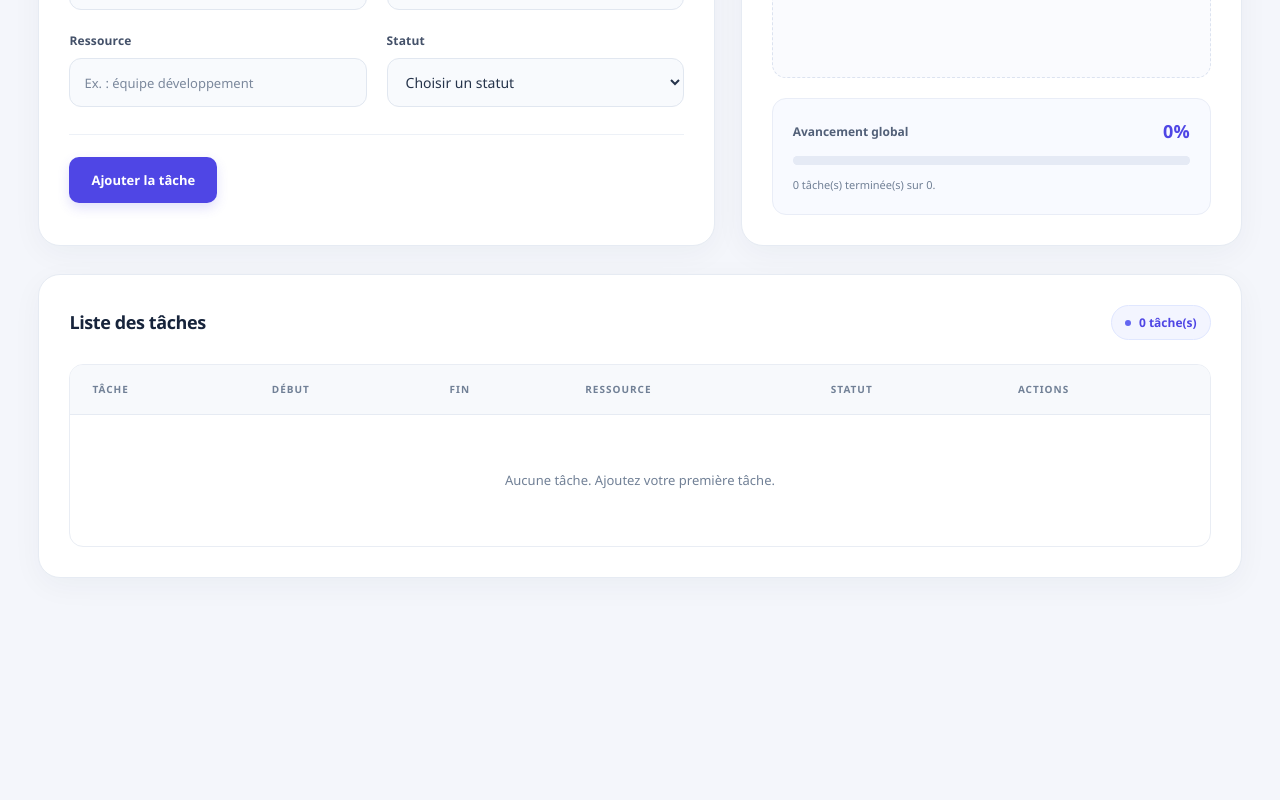
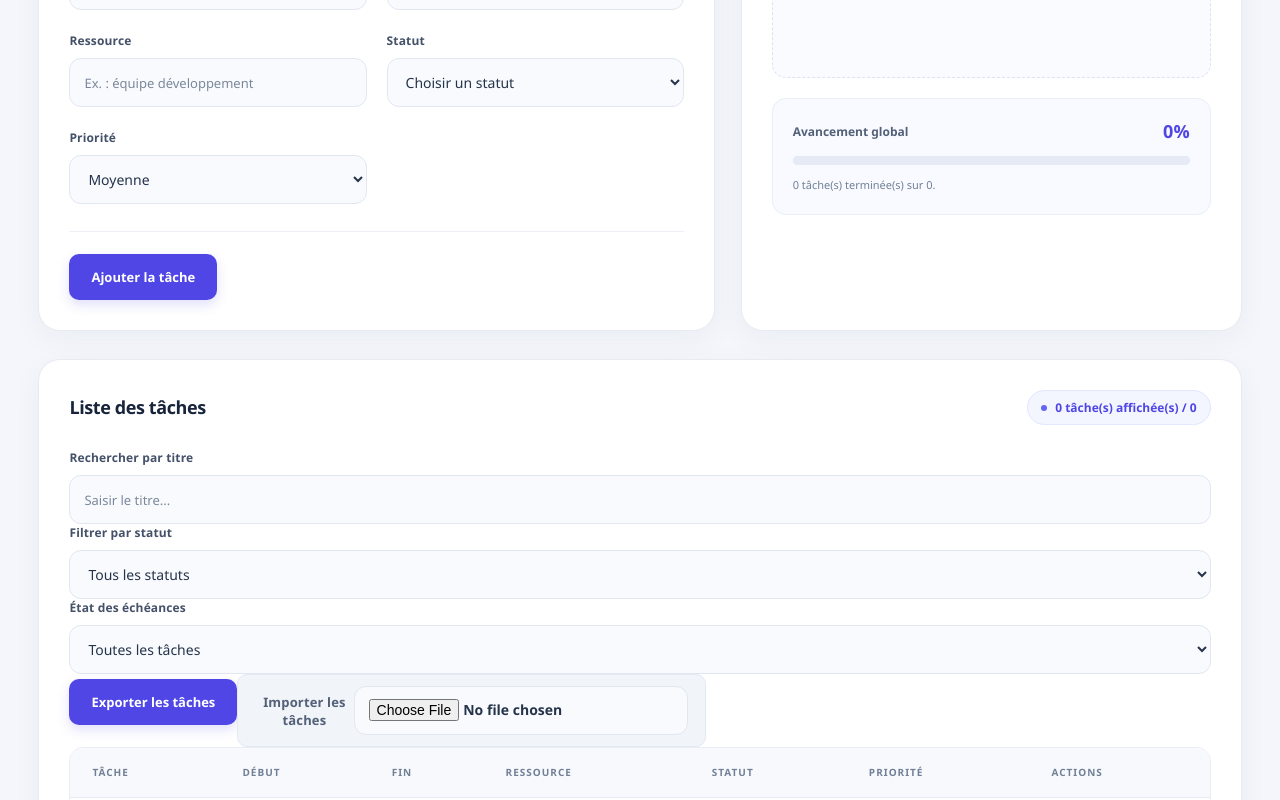
Before and after one commit to meryembouaddi/react-task-dashboard, a React (Vite) app: page / in a window 1280 px wide. Shown: the part 640-1440 px from the top of the page. Before the commit the page ends 1302 px from the top, so only its background shows below. Built offline with nearby package versions, Linux system fonts and the light colour scheme.

Commit message:
added new functions

```diff
--- a/src/Tasks.jsx
+++ b/src/Tasks.jsx
@@ -33,7 +33,8 @@ const statuts = [
     }
 ];
 
-// Date locale au format AAAA-MM-JJ.
+const priorites = ["Basse", "Moyenne", "Haute"];
+
 function DateAujourdhui() {
     const date = new Date();
     const annee = date.getFullYear();
@@ -43,7 +44,30 @@ function DateAujourdhui() {
     return `${annee}-${mois}-${jour}`;
 }
 
-// Charger les tâches avant le premier affichage du composant.
+function NormaliserTache(tache) {
+    return {
+        Title: tache.Title,
+        DateDebut: tache.DateDebut || "",
+        DateFin: tache.DateFin || "",
+        Ressource: tache.Ressource || "",
+        Status: tache.Status,
+        Priorite: priorites.includes(tache.Priorite)
+            ? tache.Priorite
+            : "Moyenne"
+    };
+}
+
+function TacheValide(tache) {
+    return (
+        tache &&
+        typeof tache.Title === "string" &&
+        typeof tache.DateDebut === "string" &&
+        typeof tache.DateFin === "string" &&
+        typeof tache.Ressource === "string" &&
+        statuts.some((statut) => statut.valeur === tache.Status)
+    );
+}
+
 function ChargerTaches() {
     try {
         const sauvegarde = localStorage.getItem(STORAGE_KEY);
@@ -52,21 +76,11 @@ function ChargerTaches() {
 
         const taches = JSON.parse(sauvegarde);
 
-        const donneesValides =
-            Array.isArray(taches) &&
-            taches.every(
-                (tache) =>
-                    tache &&
-                    typeof tache.Title === "string" &&
-                    typeof tache.DateDebut === "string" &&
-                    typeof tache.DateFin === "string" &&
-                    typeof tache.Ressource === "string" &&
-                    statuts.some(
-                        (statut) => statut.valeur === tache.Status
-                    )
-            );
+        if (!Array.isArray(taches) || !taches.every(TacheValide)) {
+            return [];
+        }
 
-        return donneesValides ? taches : [];
+        return taches.map(NormaliserTache);
     } catch (erreur) {
         console.error("Erreur de chargement :", erreur);
         return [];
@@ -74,26 +88,34 @@ function ChargerTaches() {
 }
 
 export default function TaskManager() {
+    // Champs du formulaire
     const [Title, SetTitle] = useState("");
     const [DateDebut, SetDateDebut] = useState("");
     const [DateFin, SetDateFin] = useState("");
     const [Ressource, SetRessource] = useState("");
     const [Status, SetStatus] = useState("");
+    const [Priorite, SetPriorite] = useState("Moyenne");
 
+    // Liste des tâches
     const [Tasks, SetTasks] = useState(ChargerTaches);
     const [IndexModification, SetIndexModification] = useState(null);
 
+    // Date et sauvegarde
     const [Aujourdhui, SetAujourdhui] = useState(DateAujourdhui);
     const [ErreurSauvegarde, SetErreurSauvegarde] = useState("");
 
-    // Sauvegarde après chaque ajout, modification ou suppression.
+    // Recherche et filtres
+    const [Recherche, SetRecherche] = useState("");
+    const [FiltreStatus, SetFiltreStatus] = useState("all");
+    const [FiltreRetard, SetFiltreRetard] = useState("all");
+
+    // Sauvegarder les tâches dans le navigateur après chaque changement
     useEffect(() => {
         try {
             localStorage.setItem(STORAGE_KEY, JSON.stringify(Tasks));
             SetErreurSauvegarde("");
         } catch (erreur) {
             console.error("Erreur de sauvegarde :", erreur);
-
             SetErreurSauvegarde(
                 "La sauvegarde a échoué. Les dernières modifications " +
                 "risquent d’être perdues après actualisation."
@@ -101,13 +123,13 @@ export default function TaskManager() {
         }
     }, [Tasks]);
 
-    // Actualiser les retards si la page reste ouverte après minuit.
+    // Actualiser la date lorsque la page reste ouverte
     useEffect(() => {
         function ActualiserDate() {
             SetAujourdhui(DateAujourdhui());
         }
 
-        const intervalle = window.setInterval(ActualiserDate, 1000);
+        const intervalle = window.setInterval(ActualiserDate, 60000);
         window.addEventListener("focus", ActualiserDate);
 
         return () => {
@@ -116,6 +138,7 @@ export default function TaskManager() {
         };
     }, []);
 
+    // Vérifier si une tâche est en retard
     function EstEnRetard(tache) {
         return (
             tache.Status !== "done" &&
@@ -124,6 +147,7 @@ export default function TaskManager() {
         );
     }
 
+    // Statistiques du graphique
     const dataStatuts = statuts.map((statut) => ({
         name: statut.nom,
         value: Tasks.filter(
@@ -143,15 +167,18 @@ export default function TaskManager() {
             ? 0
             : Math.round((NombreTerminees / Tasks.length) * 100);
 
+    // Réinitialiser le formulaire
     function AnnulerModification() {
         SetTitle("");
         SetDateDebut("");
         SetDateFin("");
         SetRessource("");
         SetStatus("");
+        SetPriorite("Moyenne");
         SetIndexModification(null);
     }
 
+    // Ajouter ou modifier une tâche
     function AjouterTache(e) {
         e.preventDefault();
 
@@ -162,6 +189,11 @@ export default function TaskManager() {
 
         if (!Status) {
             alert("Veuillez choisir un statut.");
+            return;
+        }
+
+        if (!priorites.includes(Priorite)) {
+            alert("Veuillez choisir une priorité valide.");
             return;
         }
 
@@ -178,7 +210,8 @@ export default function TaskManager() {
             DateDebut,
             DateFin,
             Ressource: Ressource.trim(),
-            Status
+            Status,
+            Priorite
         };
 
         if (IndexModification === null) {
@@ -194,6 +227,7 @@ export default function TaskManager() {
         AnnulerModification();
     }
 
+    // Supprimer une tâche
     function Supprimer(index) {
         SetTasks((anciennesTaches) =>
             anciennesTaches.filter((_, i) => i !== index)
@@ -209,6 +243,7 @@ export default function TaskManager() {
         }
     }
 
+    // Charger une tâche dans le formulaire pour modification
     function Modifier(index) {
         const Task = Tasks[index];
 
@@ -217,7 +252,105 @@ export default function TaskManager() {
         SetDateFin(Task.DateFin);
         SetRessource(Task.Ressource);
         SetStatus(Task.Status);
+        SetPriorite(Task.Priorite || "Moyenne");
         SetIndexModification(index);
+
+        window.scrollTo({ top: 0, behavior: "smooth" });
+    }
+
+    // Recherche et filtres : on conserve l'index original
+    const TachesFiltrees = Tasks
+        .map((tache, index) => ({
+            ...tache,
+            indexOriginal: index
+        }))
+        .filter((tache) =>
+            tache.Title.toLowerCase().includes(
+                Recherche.toLowerCase().trim()
+            )
+        )
+        .filter((tache) =>
+            FiltreStatus === "all" ||
+            tache.Status === FiltreStatus
+        )
+        .filter((tache) => {
+            if (FiltreRetard === "late") {
+                return EstEnRetard(tache);
+            }
+
+            if (FiltreRetard === "not-late") {
+                return !EstEnRetard(tache);
+            }
+
+            return true;
+        });
+
+    // Exporter les tâches en fichier JSON
+    function ExporterTaches() {
+        const contenu = JSON.stringify(Tasks, null, 2);
+        const fichier = new Blob(
+            [contenu],
+            { type: "application/json" }
+        );
+
+        const url = URL.createObjectURL(fichier);
+        const lien = document.createElement("a");
+
+        lien.href = url;
+        lien.download = "mes-taches.json";
+        document.body.appendChild(lien);
+        lien.click();
+        lien.remove();
+
+        URL.revokeObjectURL(url);
+    }
+
+    // Importer les tâches depuis un fichier JSON
+    function ImporterTaches(e) {
+        const fichier = e.target.files?.[0];
+
+        if (!fichier) return;
+
+        const lecteur = new FileReader();
+
+        lecteur.onload = (event) => {
+            try {
+                const donnees = JSON.parse(event.target.result);
+
+                if (
+                    !Array.isArray(donnees) ||
+                    !donnees.every(TacheValide)
+                ) {
+                    throw new Error("Format de fichier invalide.");
+                }
+
+                const tachesImportees = donnees.map(NormaliserTache);
+
+                SetTasks(tachesImportees);
+                AnnulerModification();
+
+                SetRecherche("");
+                SetFiltreStatus("all");
+                SetFiltreRetard("all");
+
+                alert("Importation réussie !");
+            } catch (erreur) {
+                console.error("Erreur d'importation :", erreur);
+                alert(
+                    "Erreur : le fichier JSON est invalide " +
+                    "ou ne contient pas une liste de tâches valide."
+                );
+            }
+        };
+
+        lecteur.onerror = () => {
+            alert("Impossible de lire le fichier.");
+        };
+
+        lecteur.readAsText(fichier);
+
+        // Permet de sélectionner de nouveau le même fichier
+        e.target.value = "";
     }
 
     return (
@@ -259,8 +392,8 @@ export default function TaskManager() {
                             {Tasks.length === 0
                                 ? 0
                                 : Math.round(
-                                      (statut.value / Tasks.length) * 100
-                                  )}
+                                    (statut.value / Tasks.length) * 100
+                                )}
                             % du total
                         </small>
                     </article>
@@ -273,7 +406,7 @@ export default function TaskManager() {
                 </article>
             </section>
 
-            {/* Formulaire et graphique côte à côte */}
+            {/* Formulaire et graphique */}
             <div className="dashboard-grid">
                 <section className="card">
                     <h2>
@@ -343,6 +476,25 @@ export default function TaskManager() {
                                         value={statut.valeur}
                                     >
                                         {statut.nom}
+                                    </option>
+                                ))}
+                            </select>
+                        </div>
+
+                        <div className="form-group">
+                            <label htmlFor="priorite">Priorité</label>
+                            <select
+                                id="priorite"
+                                value={Priorite}
+                                onChange={(e) => SetPriorite(e.target.value)}
+                                required
+                            >
+                                {priorites.map((priorite) => (
+                                    <option
+                                        key={priorite}
+                                        value={priorite}
+                                    >
+                                        {priorite}
                                     </option>
                                 ))}
                             </select>
@@ -444,8 +596,82 @@ export default function TaskManager() {
                     <h2>Liste des tâches</h2>
 
                     <span className="task-count">
-                        {Tasks.length} tâche(s)
+                        {TachesFiltrees.length} tâche(s) affichée(s) / {Tasks.length}
                     </span>
+                </div>
+
+                {/* Recherche et filtres */}
+                <div className="filters-container">
+                    <div className="form-group">
+                        <label htmlFor="search">
+                            Rechercher par titre
+                        </label>
+                        <input
+                            id="search"
+                            type="text"
+                            placeholder="Saisir le titre..."
+                            value={Recherche}
+                            onChange={(e) => SetRecherche(e.target.value)}
+                        />
+                    </div>
+
+                    <div className="form-group">
+                        <label htmlFor="filter-status">
+                            Filtrer par statut
+                        </label>
+                        <select
+                            id="filter-status"
+                            value={FiltreStatus}
+                            onChange={(e) => SetFiltreStatus(e.target.value)}
+                        >
+                            <option value="all">Tous les statuts</option>
+
+                            {statuts.map((statut) => (
+                                <option
+                                    key={statut.valeur}
+                                    value={statut.valeur}
+                                >
+                                    {statut.nom}
+                                </option>
+                            ))}
+                        </select>
+                    </div>
+
+                    <div className="form-group">
+                        <label htmlFor="filter-late">
+                            État des échéances
+                        </label>
+                        <select
+                            id="filter-late"
+                            value={FiltreRetard}
+                            onChange={(e) => SetFiltreRetard(e.target.value)}
+                        >
+                            <option value="all">Toutes les tâches</option>
+                            <option value="late">En retard</option>
+                            <option value="not-late">Pas en retard</option>
+                        </select>
+                    </div>
+                </div>
+
+                {/* Import et export */}
+                <div className="import-export-actions">
+                    <button
+                        type="button"
+                        className="btn btn-primary"
+                        onClick={ExporterTaches}
+                    >
+                        Exporter les tâches
+                    </button>
+
+                    <label className="btn btn-secondary import-label">
+                        Importer les tâches
+                        <input
+                            type="file"
+                            accept=".json,application/json"
+                            onChange={ImporterTaches}
+                            hidden
+                        />
+                    </label>
                 </div>
 
                 <div className="table-container">
@@ -457,24 +683,28 @@ export default function TaskManager() {
                                 <th scope="col">Fin</th>
                                 <th scope="col">Ressource</th>
                                 <th scope="col">Statut</th>
+                                <th scope="col">Priorité</th>
                                 <th scope="col">Actions</th>
                             </tr>
                         </thead>
 
                         <tbody>
-                            {Tasks.length === 0 ? (
+                            {TachesFiltrees.length === 0 ? (
                                 <tr>
-                                    <td colSpan={6} className="empty-state">
-                                        Aucune tâche. Ajoutez votre première tâche.
+                                    <td colSpan={7} className="empty-state">
+                                        Aucune tâche ne correspond à votre recherche.
                                     </td>
                                 </tr>
                             ) : (
-                                Tasks.map((Task, index) => {
+                                TachesFiltrees.map((Task) => {
+                                    const index = Task.indexOriginal;
+
                                     const statut = statuts.find(
                                         (s) => s.valeur === Task.Status
                                     );
 
                                     const enRetard = EstEnRetard(Task);
+                                    const priorite = Task.Priorite || "Moyenne";
 
                                     return (
                                         <tr
@@ -508,6 +738,14 @@ export default function TaskManager() {
                                             </td>
 
                                             <td>
+                                                <span
+                                                    className={`priority-badge priority-${priorite.toLowerCase()}`}
+                                                >
+                                                    {priorite}
+                                                </span>
+                                            </td>
+
+                                            <td>
                                                 <div className="table-actions">
                                                     <button
                                                         type="button"
```
